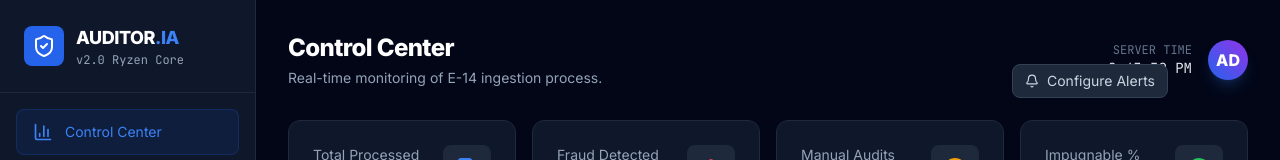
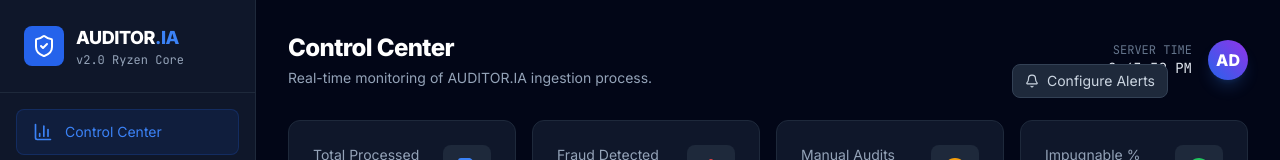
Before and after one commit to DOMINUSBABEL/E14-AUDITOR, a React (Vite) app: page / in a window 1280 px wide. Shown: the top 160 px of the page. Built offline with nearby package versions, Linux system fonts and the light colour scheme.

Commit message:
chore: curar etiquetas de UI y finalizar despliegue de AUDITOR.IA

```diff
--- a/App.tsx
+++ b/App.tsx
@@ -167,7 +167,7 @@ const App: React.FC = () => {
               {activeTab === 'data' && 'Data Lake (PocketBase)'}
             </h2>
             <p className="text-slate-400 text-sm mt-1">
-              {activeTab === 'dashboard' && 'Real-time monitoring of E-14 ingestion process.'}
+              {activeTab === 'dashboard' && 'Real-time monitoring of AUDITOR.IA ingestion process.'}
               {activeTab === 'live' && 'Visualizing ClawdBot -> Redis -> Ryzen -> PocketBase pipeline.'}
               {activeTab === 'audit' && 'Upload specific acts for deep-dive forensic analysis.'}
               {activeTab === 'data' && 'Historical records, export tools, and long-term storage view.'}
--- a/components/LegalUtils.ts
+++ b/components/LegalUtils.ts
@@ -89,7 +89,7 @@ Atentamente,
 __________________________________________
 [NOMBRE DEL ABOGADO / APODERADO]
 T.P. No. ___________ del C.S. de la J.
-PROYECTADO POR: E-14 REAL-TIME AUDITOR - MÓDULO JURÍDICO CPACA
+PROYECTADO POR: AUDITOR.IA - MÓDULO JURÍDICO CPACA
 FECHA DE GENERACIÓN: ${date}
   `;
 };
--- a/components/ManualAudit.tsx
+++ b/components/ManualAudit.tsx
@@ -202,7 +202,7 @@ const ManualAudit: React.FC<ManualAuditProps> = ({ onComplete }) => {
                   <Upload size={24} />
                 </div>
                 <div>
-                  <h3 className="text-white font-medium">Cargar Formularios E-14</h3>
+                  <h3 className="text-white font-medium">Cargar Actas de Escrutinio</h3>
                   <p className="text-slate-500 text-sm mb-4">Selecciona archivos individuales o una carpeta entera</p>
                 </div>
 
```
